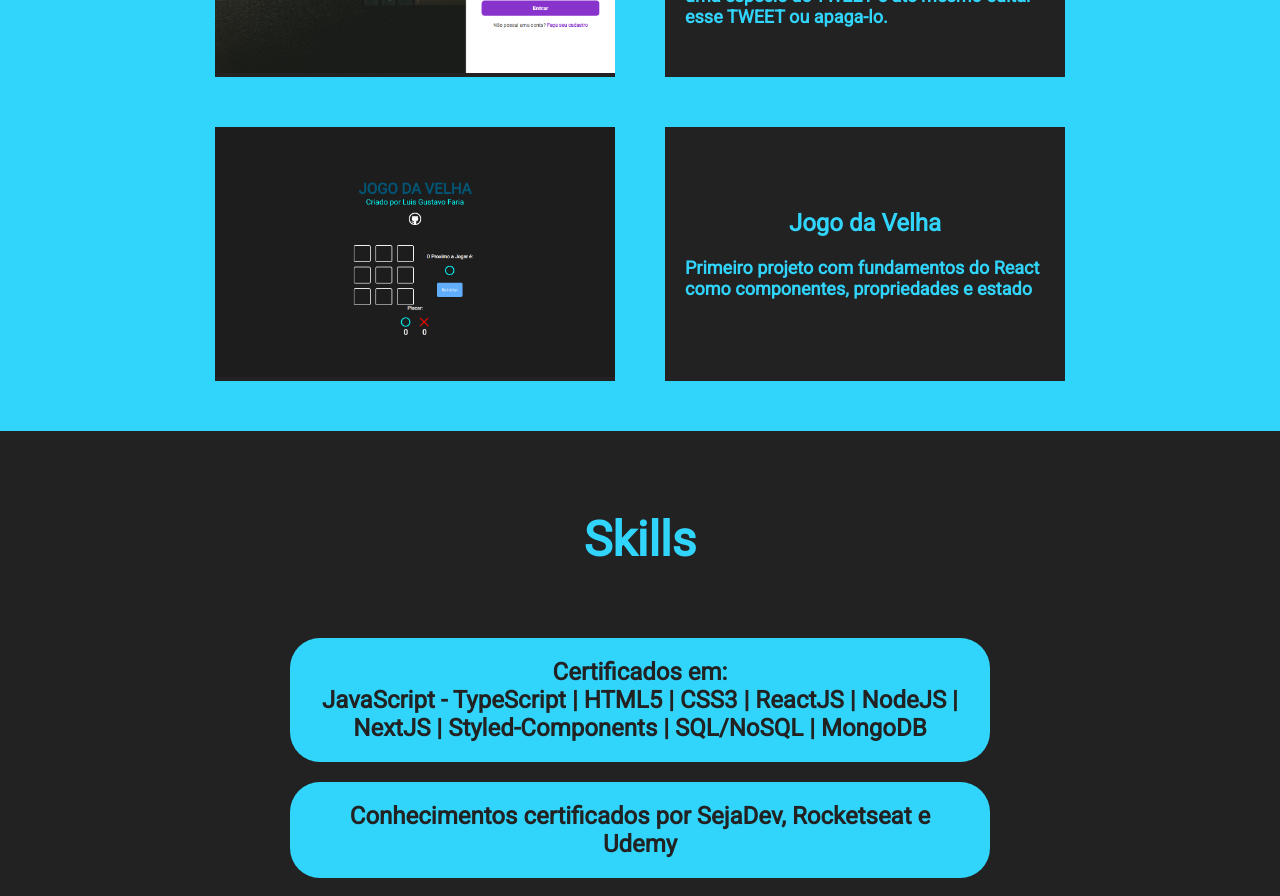
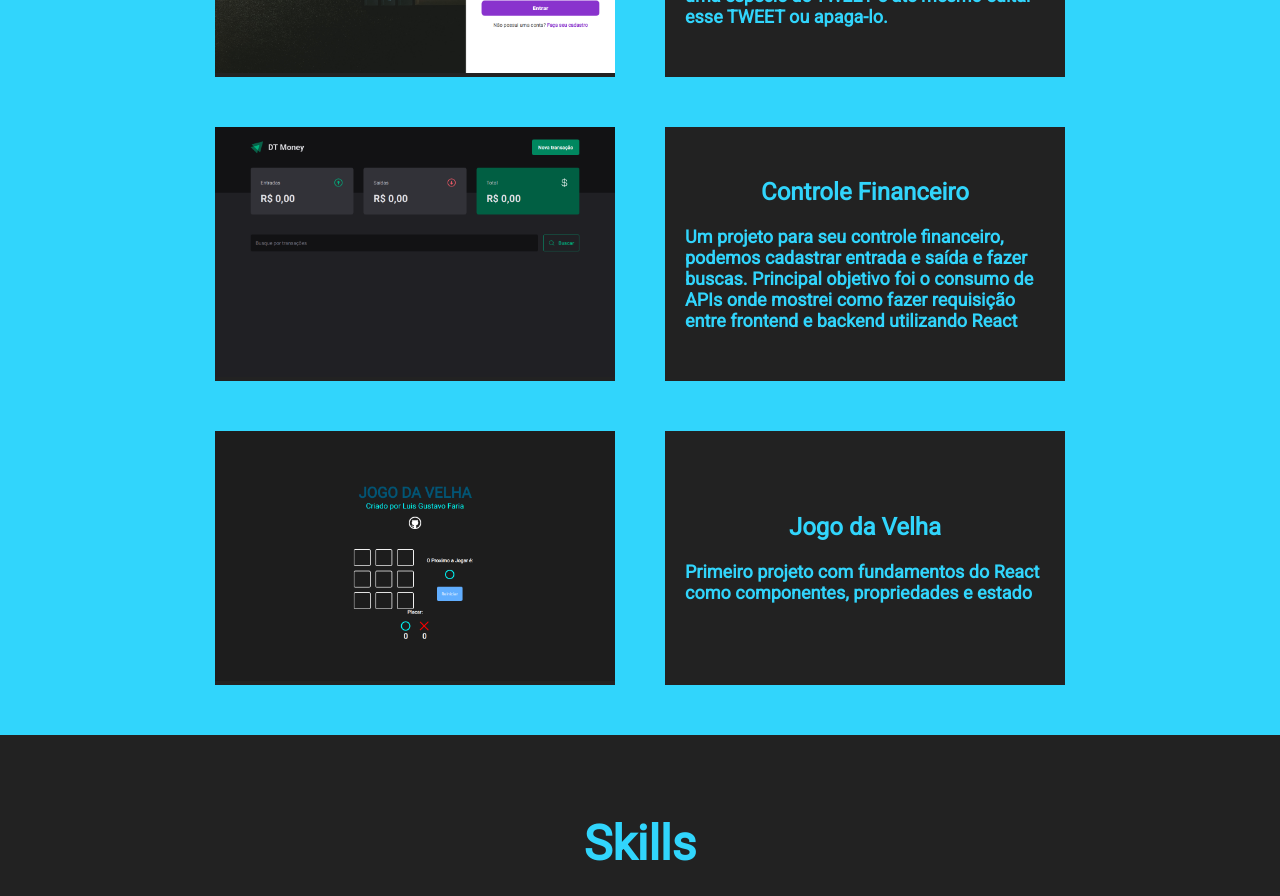
Before and after one commit to luisgustavofaria/portfolio, a Next.js app: page / in a window 1280 px wide. Shown: the part 1960-2856 px from the top of the page. Built offline with nearby package versions, Linux system fonts and the light colour scheme.

Commit message:
projeto Controle Financeiro

```diff
--- a/src/components/projects/Projects.jsx
+++ b/src/components/projects/Projects.jsx
@@ -109,6 +109,15 @@ function Projects() {
             </Container>
             <Container>
                 <Card>
+                    <a href="https://controle-financeiro-virid.vercel.app/" target="_blank"><IconImages imageName="controle-financeiro" type="png" /></a>
+                </Card>
+                <Card>
+                    <H3>Controle Financeiro</H3>
+                    <H6>Um projeto para seu controle financeiro, podemos cadastrar entrada e saída e fazer buscas. Principal objetivo foi o consumo de APIs onde mostrei como fazer requisição entre frontend e backend utilizando React</H6>
+                </Card>
+            </Container>
+            <Container>
+                <Card>
                     <a href="https://react-jogo-da-velha-ten.vercel.app/" target="_blank"><IconImages imageName="jogodavelha" type="png" /></a>
                 </Card>
                 <Card>
```
Also changed, not shown: public/controle-financeiro.png (added).
